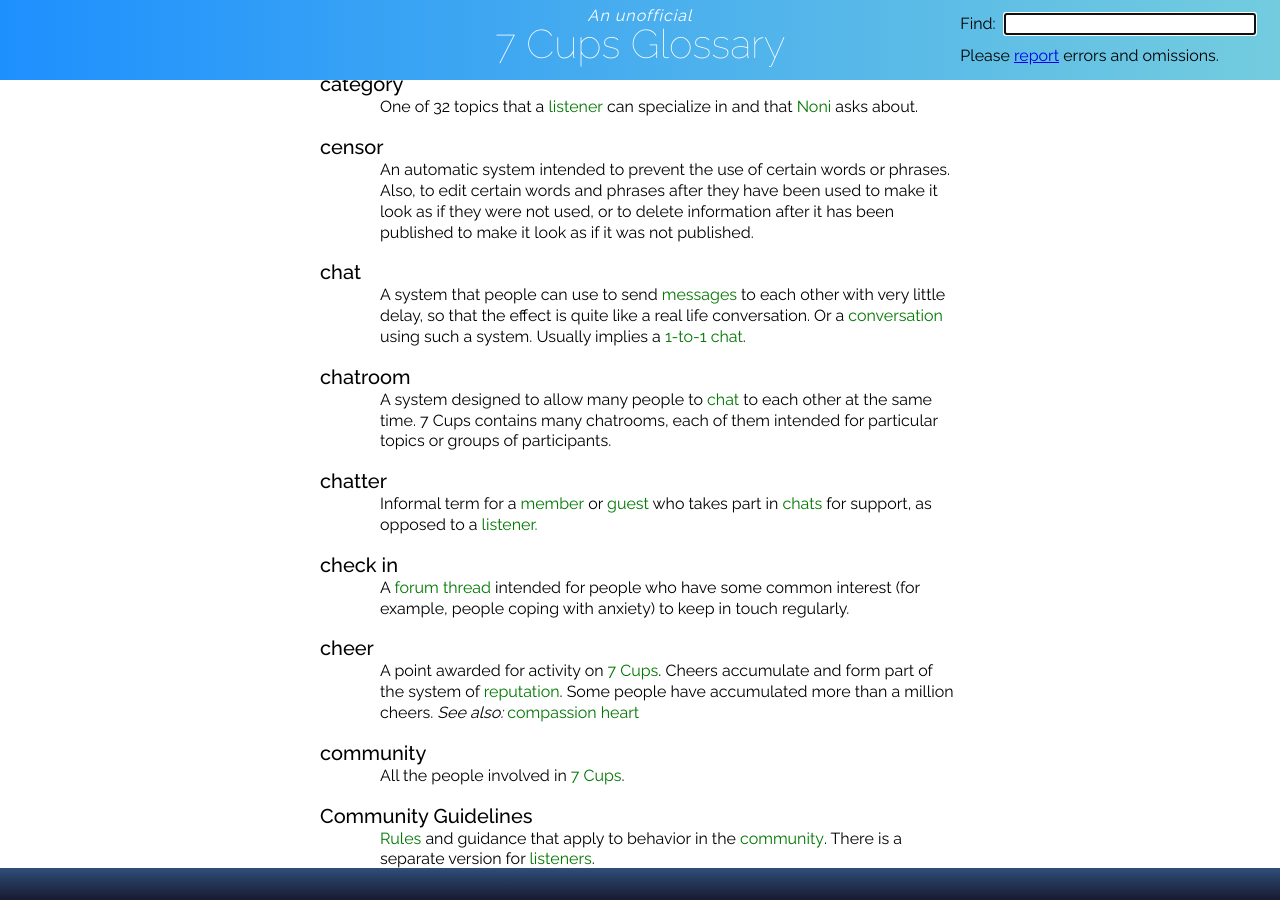
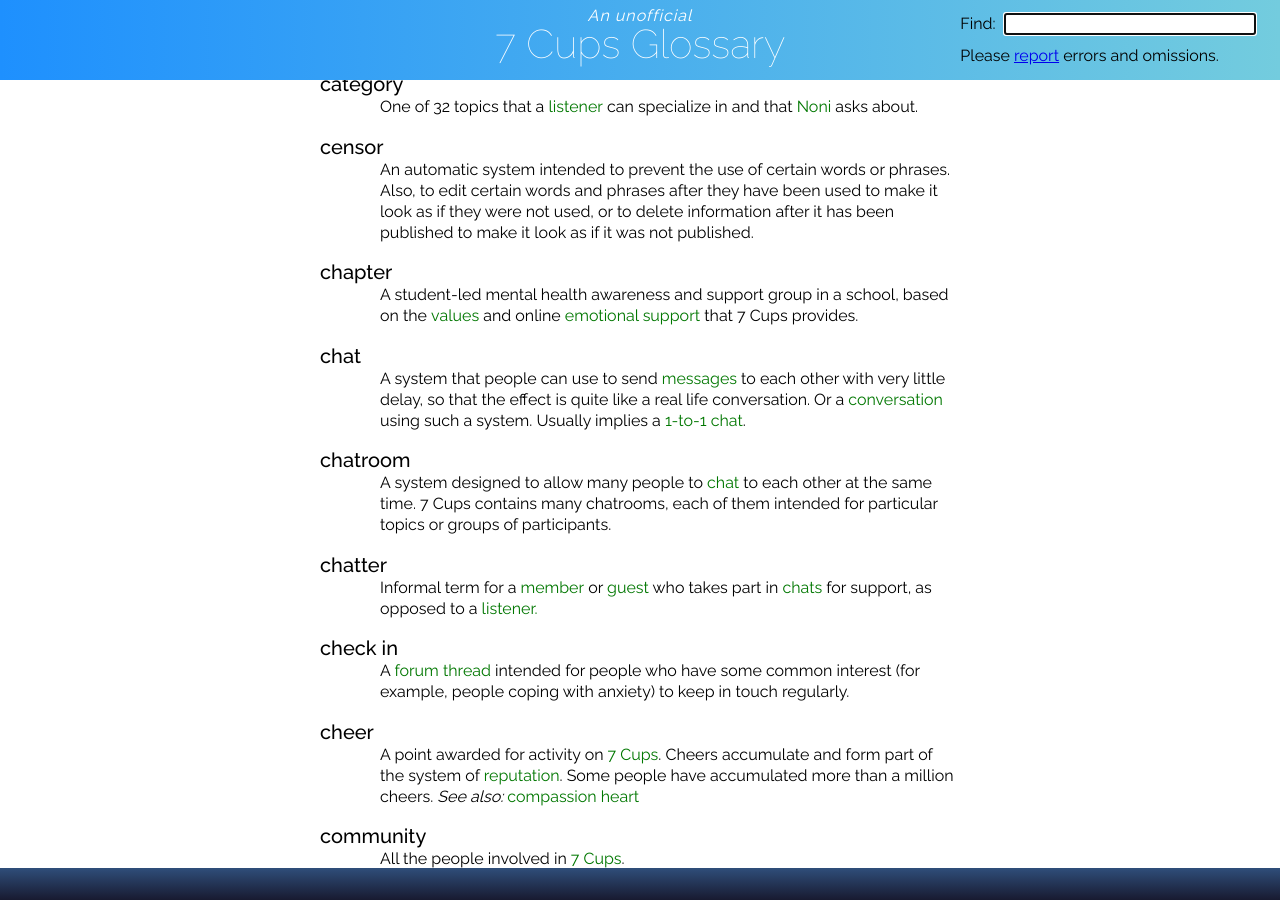
Before and after one commit to RarelyCharlie/rarelycharlie.github.io, a Jekyll site: the page built from glossary.md, in a window 1280 px wide and 900 px high, scrolled down 3816 px. Built offline with Jekyll 4.4.1, drawn with Linux system fonts in a browser that asks for light colours.

Commit message:
add chapter

```diff
--- a/glossary.md
+++ b/glossary.md
@@ -140,6 +140,9 @@ One of 32 topics that a ~~listener~~ can specialize in and that ~~Noni~~ asks ab
 
 # censor
 An automatic system intended to prevent the use of certain words or phrases. Also, to edit certain words and phrases after they have been used to make it look as if they were not used, or to delete information after it has been published to make it look as if it was not published.
+
+# chapter
+A student-led mental health awareness and support group in a school, based on the ~~values~~ and online ~~emotional support~~ that 7 Cups provides.
 
 # chat
 A system that people can use to send ~~messages/message~~ to each other with very little delay, so that the effect is quite like a real life conversation. Or a ~~conversation~~ using such a system. Usually implies a ~~1-to-1 chat~~.
```
